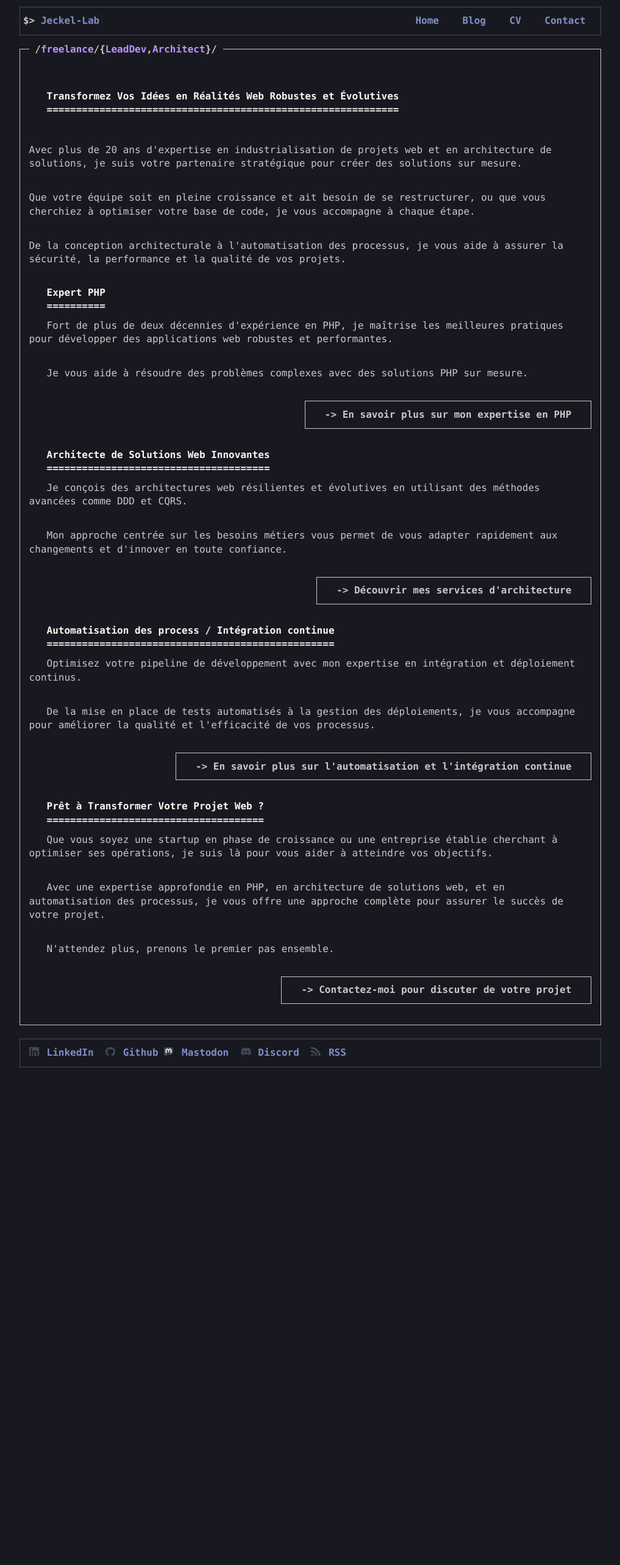
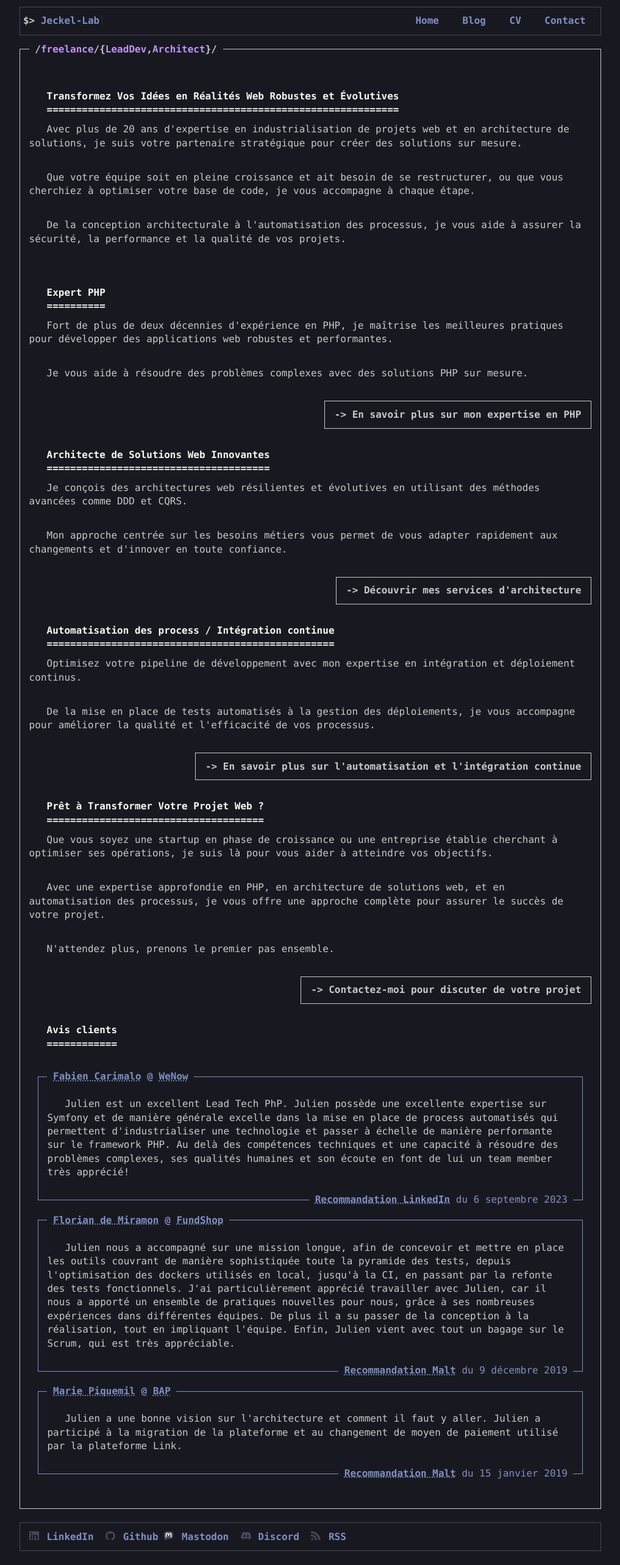
Before and after one commit to Jeckel-Lab/Jeckel-Lab.github.io, a Jekyll site: the page built from index.html, in a window 1280 px wide. Shown: the whole page at 61% size, without its empty margins (131-1148 px from the left). Built offline with Jekyll 4.4.1, drawn with Linux system fonts in a browser that asks for light colours; before the commit the page ends 1772 px from its top, so only the background shows below that.

Commit message:
Add customer recommendations

```diff
--- a/_sass/form.scss
+++ b/_sass/form.scss
@@ -72,7 +72,7 @@ form {
   justify-content: center;
   cursor: pointer;
   outline: 0;
-  padding: 0.65em 2em;
+  padding: 0.65em 1em;
   font-size: 1em;
   font-family: inherit;
   -webkit-user-select: none;
@@ -82,6 +82,7 @@ form {
   position: relative;
   z-index: 1;
   text-decoration: none;
+  transition: all 0.3s;
 }
 .btn:hover {
   border: 1px solid var(--form-color);
--- a/index.html
+++ b/index.html
@@ -11,11 +11,9 @@ keywords: "Industrialisation de projets Web, Architecture logicielle, Qualité d
 
     <h2>Transformez Vos Idées en Réalités Web Robustes et Évolutives</h2>
 
-    <p class="no-indent p-t1">Avec plus de 20 ans d'expertise en industrialisation de projets web et en architecture de solutions, je suis votre partenaire stratégique pour créer des solutions sur mesure.</p>
-    <p class="no-indent p-t1">Que votre équipe soit en pleine croissance et ait besoin de se restructurer, ou que vous cherchiez à optimiser votre base de code, je vous accompagne à chaque étape.</p>
-    <p class="no-indent p-t1">De la conception architecturale à l'automatisation des processus, je vous aide à assurer la sécurité, la performance et la qualité de vos projets.</p>
-
-    <!-- <p>Avec plus de <b>20 ans d'expériences en développement et gestion de projets</b> webs dans des secteurs variés, j'apporte mes compétences pour accompagner les équipes techniques à <b>industrialiser leurs projets web</b>.</p> -->
+    <p class="p-b1">Avec plus de 20 ans d'expertise en industrialisation de projets web et en architecture de solutions, je suis votre partenaire stratégique pour créer des solutions sur mesure.</p>
+    <p class="p-b1">Que votre équipe soit en pleine croissance et ait besoin de se restructurer, ou que vous cherchiez à optimiser votre base de code, je vous accompagne à chaque étape.</p>
+    <p class="p-b1">De la conception architecturale à l'automatisation des processus, je vous aide à assurer la sécurité, la performance et la qualité de vos projets.</p>
 
     <h2>Expert PHP</h2>
     <p>Fort de plus de deux décennies d'expérience en PHP, je maîtrise les meilleures pratiques pour développer des applications web robustes et performantes.</p>
@@ -47,4 +45,28 @@ keywords: "Industrialisation de projets Web, Architecture logicielle, Qualité d
     <div class="cta-container">
         <a href="/contact" class="btn cta">Contactez-moi pour discuter de votre projet</a>
     </div>
+
+    <h2>Avis clients</h2>
+    <div class="card p-1" style="--card-color: var(--comment-color);">
+        <h3 class="card-title">
+            <a href="https://www.linkedin.com/in/fabien-carimalo-wenow-le-climat-en-mode-action-%F0%9F%8C%B1-%E2%96%B6%EF%B8%8F-%F0%9F%8C%B3-692510a/" target="_blank" aria-label="Page LinkedIn de Fabien Carimalo">Fabien Carimalo</a> @
+            <a href="https://www.linkedin.com/company/wenow/" target="_blank" aria-label="Page LinkedIn de WeNow">WeNow</a>
+        </h3>
+        <p>Julien est un excellent Lead Tech PhP. Julien possède une excellente expertise sur Symfony et de manière générale excelle dans la mise en place de process automatisés qui permettent d'industrialiser une technologie et passer à échelle de manière performante sur le framework PHP. Au delà des compétences techniques et une capacité à résoudre des problèmes complexes, ses qualités humaines et son écoute en font de lui un team member très apprécié!</p>
+        <div class="card-footer"><a href="https://www.linkedin.com/in/jeckel/details/recommendations/?detailScreenTabIndex=0" target="_blank">Recommandation LinkedIn</a> du 6 septembre 2023</div>
+    </div>
+    <div class="card p-1" style="--card-color: var(--comment-color);">
+        <h3 class="card-title"><a href="https://www.linkedin.com/in/floriandemiramon/" target="_blank" aria-label="Page LinkedIn de Florian de Miramon">Florian de Miramon</a> @ <a href="https://www.linkedin.com/company/fundshop/" target="_blank" aria-label="Page linkedIn de FundShop">FundShop</a></h3>
+        <p>Julien nous a accompagné sur une mission longue, afin de concevoir et mettre en place les outils couvrant de manière sophistiquée toute la pyramide des tests, depuis l'optimisation des dockers utilisés en local, jusqu'à la CI, en passant par la refonte des tests fonctionnels.
+            J'ai particulièrement apprécié travailler avec Julien, car il nous a apporté un ensemble de pratiques nouvelles pour nous, grâce à ses nombreuses expériences dans différentes équipes. De plus il a su passer de la conception à la réalisation, tout en impliquant l'équipe.
+            Enfin, Julien vient avec tout un bagage sur le Scrum, qui est très appréciable.
+        </p>
+        <div class="card-footer"><a href="https://www.malt.fr/profile/julienmercierrojas" target="_blank">Recommandation Malt</a> du 9 décembre 2019</div>
+    </div>
+    <div class="card p-1" style="--card-color: var(--comment-color);">
+        <h3 class="card-title"><a href="https://www.linkedin.com/in/mariepiquemil/" target="_blank" aria-label="Page LinkedIn de Marie Piquemil">Marie Piquemil</a> @ <a href="https://www.linkedin.com/company/ubiq.fr/" target="_blank" aria-label="Page linkedIn de Ubik (ex Bureau à Partager)">BAP</a></h3>
+        <p>Julien a une bonne vision sur l'architecture et comment il faut y aller.
+        Julien a participé à la migration de la plateforme et au changement de moyen de paiement utilisé par la plateforme Link.</p>
+        <div class="card-footer"><a href="https://www.malt.fr/profile/julienmercierrojas" target="_blank">Recommandation Malt</a> du 15 janvier 2019</div>
+    </div>
 </div>
```
